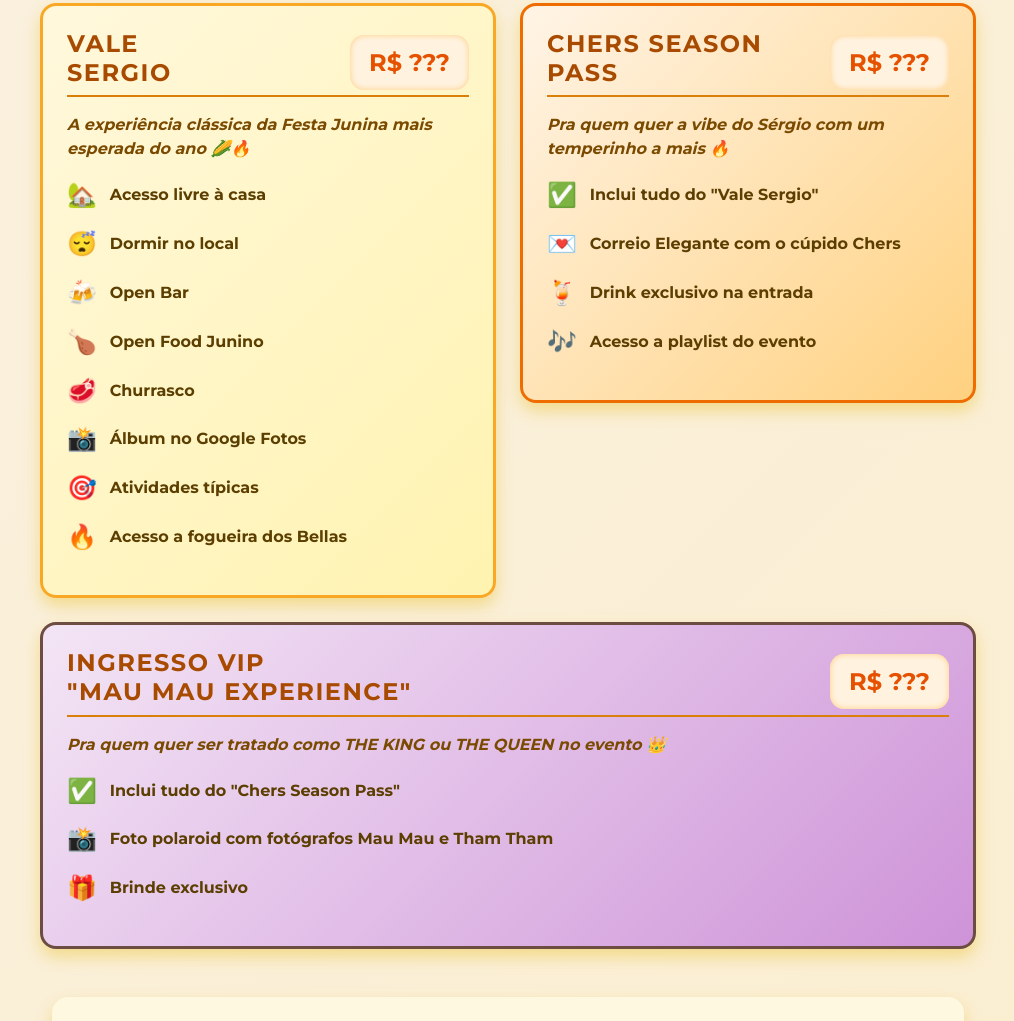
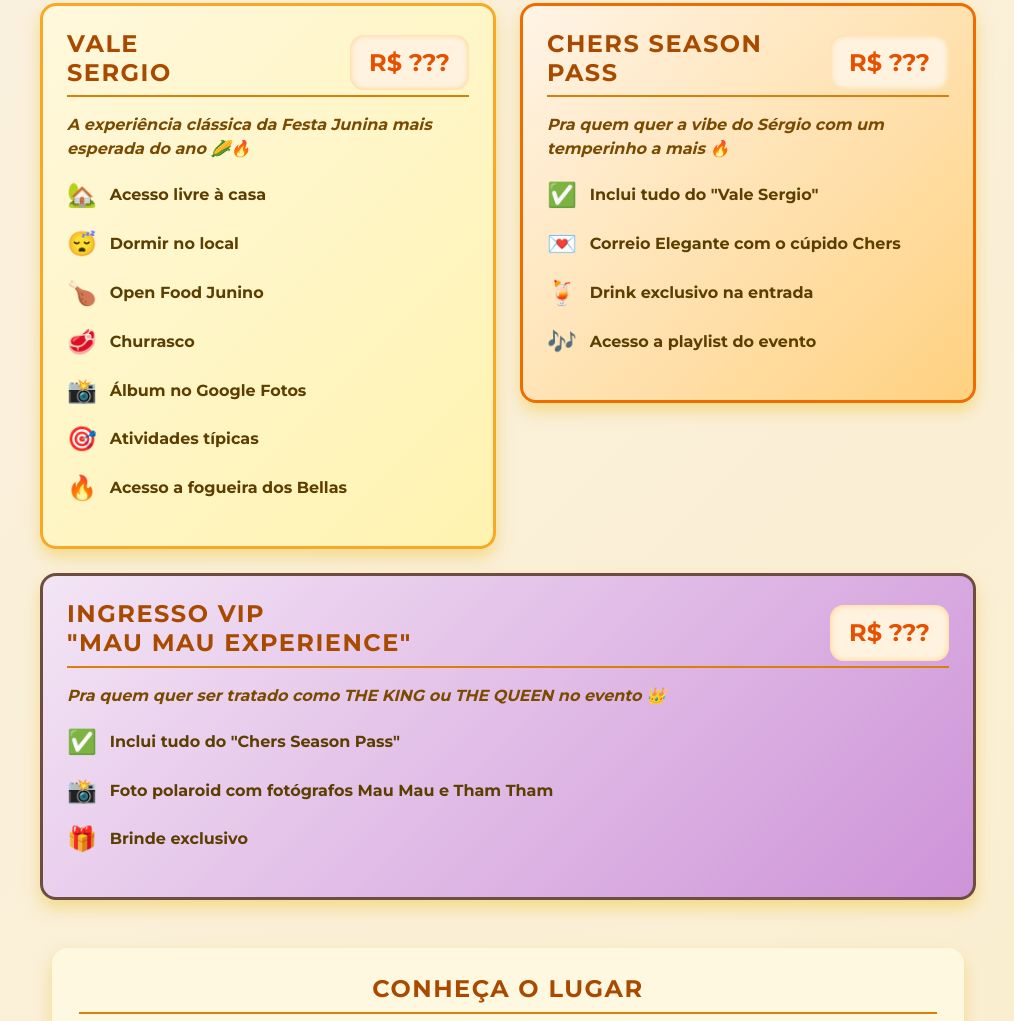
Before and after one commit to gumbarros/arraia-do-sergio, a plain HTML site: page index.html in a window 1280 px wide. Shown: the part 1587-2608 px from the top of the page, without its empty margins (132-1146 px from the left). Drawn offline with nearby package versions, Linux system fonts and the light colour scheme.

Commit message:
Update index.html

```diff
--- a/index.html
+++ b/index.html
@@ -196,7 +196,6 @@
           <ul class="features">
             <li><span class="icon">🏡</span>Acesso livre à casa</li>
             <li><span class="icon">😴</span>Dormir no local</li>
-            <li><span class="icon">🍻</span>Open Bar</li>
             <li><span class="icon">🍗</span>Open Food Junino</li>
             <li><span class="icon">🥩</span>Churrasco</li>
             <li><span class="icon">📸</span>Álbum no Google Fotos</li>
```
